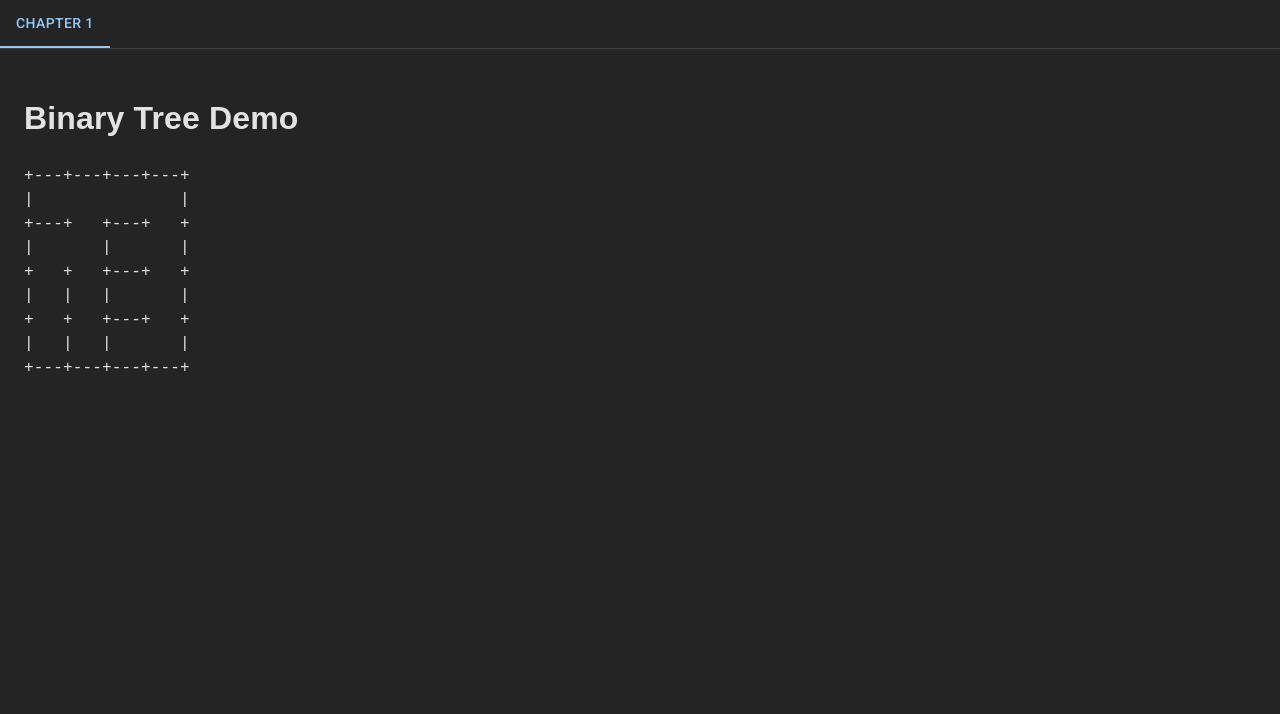
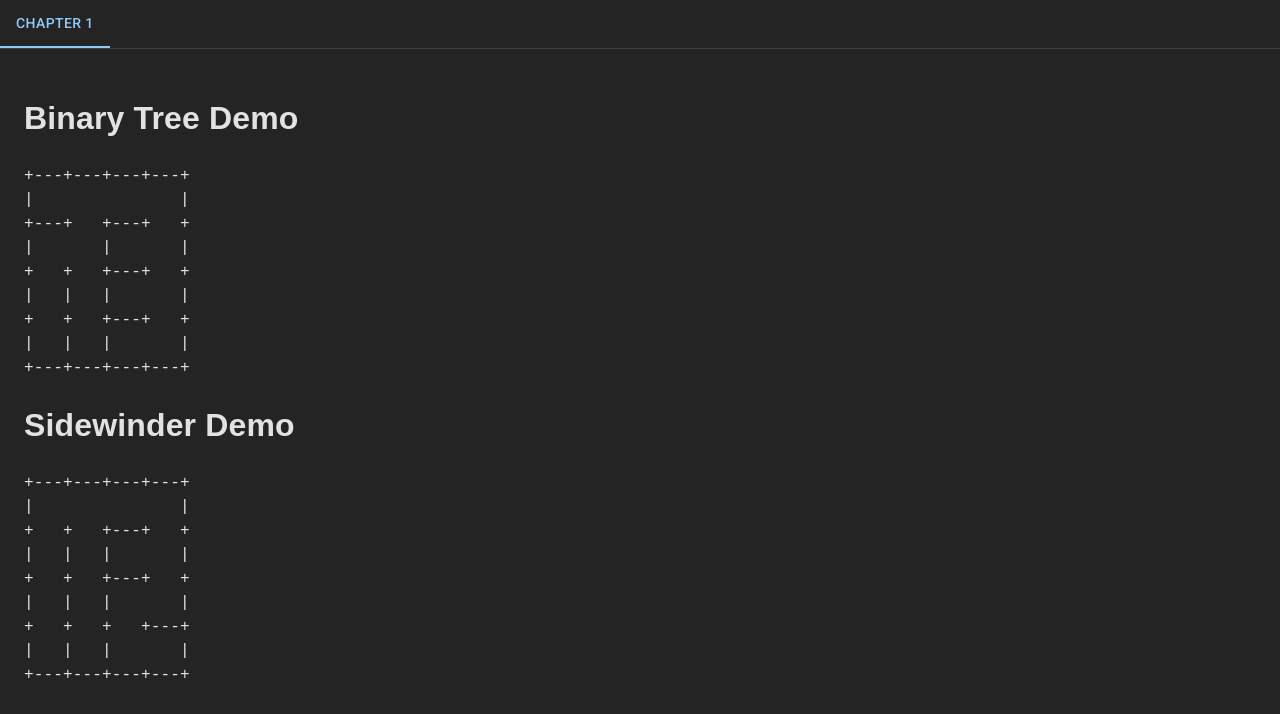
Before and after one commit to onsubmit/mazes-app, a React (Vite) app: page / in a window 1280 px wide. Shown: the top 714 px of the page. Built offline with nearby package versions, Linux system fonts and the light colour scheme.

Commit message:
Add Sidewinder

```diff
--- a/src/algorithms/generation/binaryTree.ts
+++ b/src/algorithms/generation/binaryTree.ts
@@ -1,9 +1,10 @@
 import Cell from '../../cell';
 import Grid from '../../grid';
 import { randomInteger } from '../../random';
+import MazeGenerator from './mazeGenerator';
 
-export default class BinaryTree {
-  static execute = (grid: Grid): Grid => {
+export default class BinaryTree implements MazeGenerator {
+  execute = (grid: Grid): Grid => {
     grid.forEachCell((cell: Cell) => {
       const neighbors = [cell.north, cell.east].filter(Boolean);
       const index = randomInteger(neighbors.length);
--- /dev/null
+++ b/src/algorithms/generation/mazeGenerator.ts
@@ -0,0 +1,5 @@
+import Grid from '../../grid';
+
+export default interface MazeGenerator {
+  execute: (grid: Grid) => Grid;
+}
--- /dev/null
+++ b/src/algorithms/generation/sidewinder.ts
@@ -0,0 +1,30 @@
+import Cell from '../../cell';
+import Grid, { Row } from '../../grid';
+import { randomBoolean, sample } from '../../random';
+import MazeGenerator from './mazeGenerator';
+
+export default class Sidewinder implements MazeGenerator {
+  execute = (grid: Grid): Grid => {
+    grid.forEachRow((row: Row) => {
+      const run: Set<Cell> = new Set();
+
+      for (const cell of row) {
+        run.add(cell);
+
+        const atEasternBoundary = !cell.east;
+        const atNorthernBoundary = !cell.north;
+
+        const shouldCloseOut = atEasternBoundary || (!atNorthernBoundary && randomBoolean());
+        if (shouldCloseOut) {
+          const member = sample(run);
+          member.link(member.north);
+          run.clear();
+        } else {
+          cell.link(cell.east);
+        }
+      }
+    });
+
+    return grid;
+  };
+}
--- a/src/components/ch01/chapter01.tsx
+++ b/src/components/ch01/chapter01.tsx
@@ -1,14 +1,14 @@
 import BinaryTree from '../../algorithms/generation/binaryTree';
+import Sidewinder from '../../algorithms/generation/sidewinder';
 import Grid from '../../grid';
 
 function Chapter01() {
-  const grid = new Grid(4, 4);
-  BinaryTree.execute(grid);
-
   return (
     <>
       <h1>Binary Tree Demo</h1>
-      <pre>{grid.toString()}</pre>
+      <pre>{new BinaryTree().execute(new Grid(4, 4)).toString()}</pre>
+      <h1>Sidewinder Demo</h1>
+      <pre>{new Sidewinder().execute(new Grid(4, 4)).toString()}</pre>
     </>
   );
 }
--- a/src/grid.ts
+++ b/src/grid.ts
@@ -1,12 +1,14 @@
 import Cell from './cell';
 import { randomInteger } from './random';
 
-type CellCallback = (cell: Cell) => void;
+export type Row = Array<Cell>;
+export type CellCallback = (cell: Cell) => void;
+export type RowCallback = (row: Row) => void;
 
 export default class Grid {
   #rows: number;
   #columns: number;
-  #grid: Array<Array<Cell>>;
+  #grid: Array<Row>;
 
   constructor(rows: number, columns: number) {
     this.#rows = rows;
@@ -36,6 +38,12 @@ export default class Grid {
     }
   };
 
+  forEachRow = (cb: RowCallback) => {
+    for (let r = 0; r < this.#rows; r++) {
+      cb(this.#grid[r]!);
+    }
+  };
+
   toString = (): string => {
     const lines: string[] = [];
     lines.push(`+${'---+'.repeat(this.#columns)}`);
@@ -61,9 +69,9 @@ export default class Grid {
   };
 
   #prepareGrid = () => {
-    const grid: Array<Array<Cell>> = [];
+    const grid: Array<Row> = [];
     for (let r = 0; r < this.#rows; r++) {
-      const row: Array<Cell> = [];
+      const row: Row = [];
       for (let c = 0; c < this.#columns; c++) {
         row.push(new Cell(r, c));
       }
--- a/src/random.ts
+++ b/src/random.ts
@@ -9,3 +9,20 @@ export function randomInteger(max: number) {
 
   return Math.floor(Math.random() * max);
 }
+
+export function randomBoolean() {
+  return randomInteger(2) === 0;
+}
+
+export function sample<T>(set: Set<T>): T;
+export function sample<T>(array: T[]): T;
+export function sample<T>(setOrArray: T[] | Set<T>): T {
+  const array = Array.isArray(setOrArray) ? setOrArray : [...setOrArray];
+
+  if (array.length === 0) {
+    throw new Error('Array is empty');
+  }
+
+  const index = randomInteger(array.length);
+  return array[index]!;
+}
```
